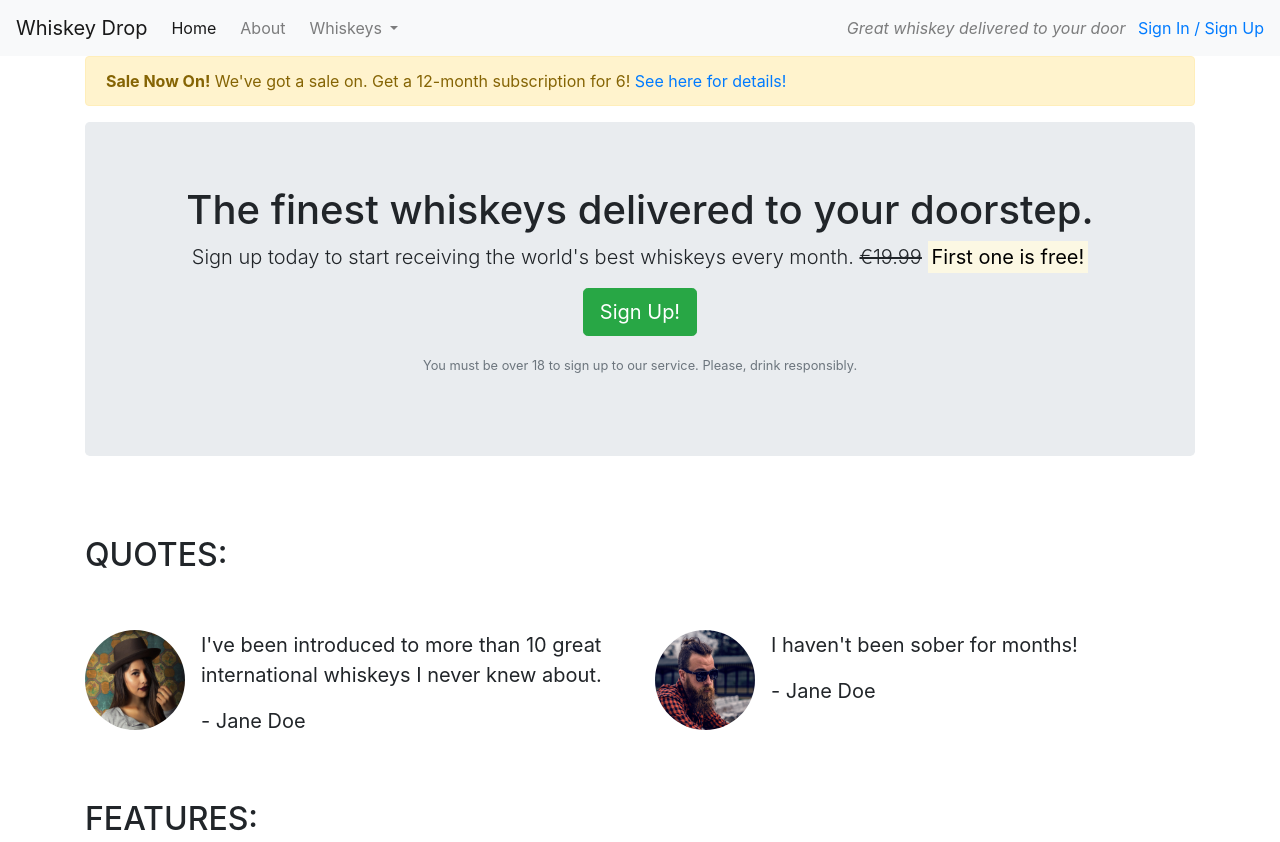
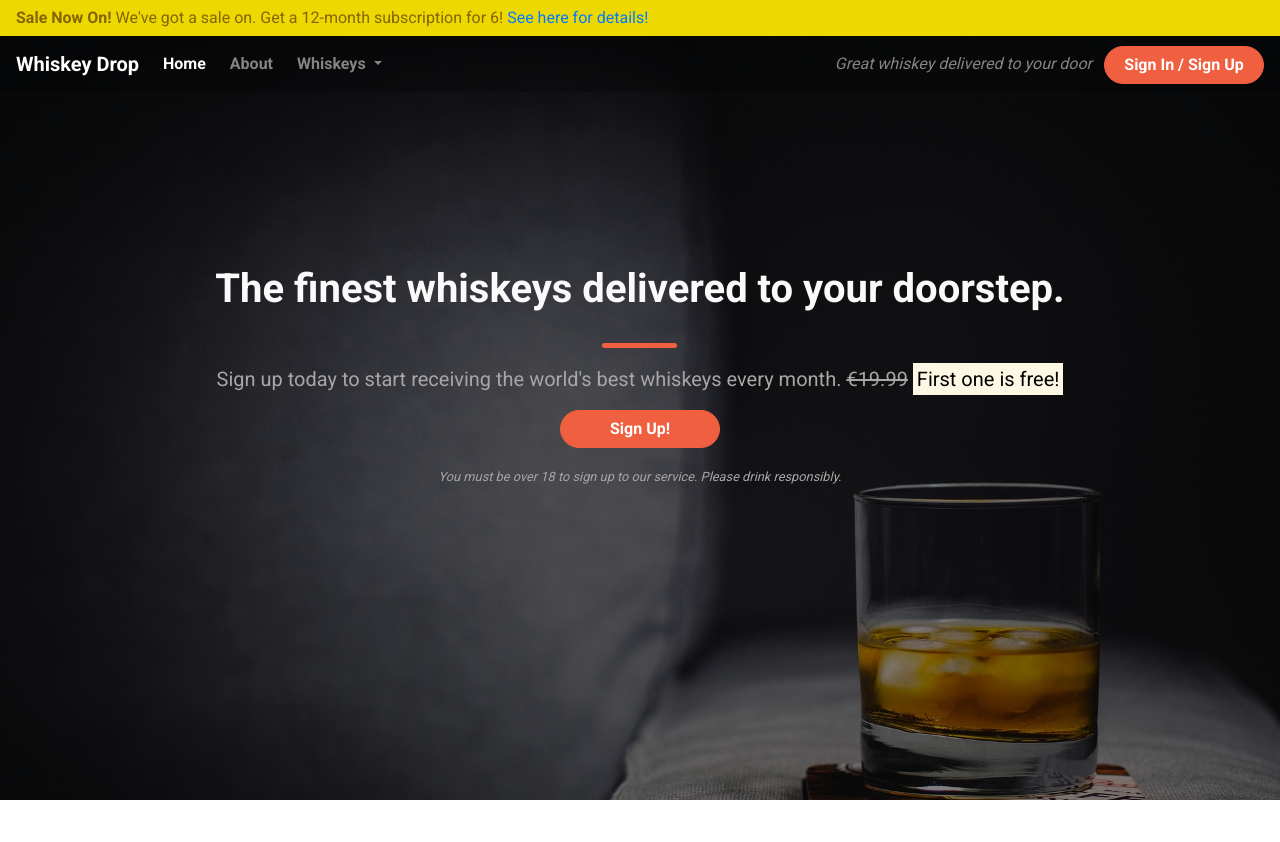
Before and after one commit to jack-brosnan/bootstrap_v4.1-walkthrough, a plain HTML site: page index.html in a window 1280 px wide. Shown: the top 842 px of the page. Drawn offline with nearby package versions, Linux system fonts and the light colour scheme.

Commit message:
Add styling to callout, navbar and alert banner

```diff
--- a/css/style.css
+++ b/css/style.css
@@ -1,21 +1,144 @@
-body {}
+body {
+    font-family: 'Roboto', sans-serif;
+}
 
-.alerts-container {
+
+
+/* Navbar */
+
+.navalert-container {
+    position: absolute;
+    top: 0;
+    left: 0;
+    padding-left: 0;
+    padding-right: 0;
+    z-index: 1;
 
 }
 
-.quotes-container {
+.navbar {
+    margin: 0;
+    border: 0;
+    width: 100%;
+    background-color: rgba(0, 0, 0, 0.25);
+}
+
+.navbar .navbar-toggler {
+    border: 0;
+}
+
+.navbar-brand {
+    font-weight: bold;
+}
+
+.navbar .navbar-nav a {
+    font-weight: bold;
+}
+
+/* Alert Container */
+
+.alert-container .col-12{
+    padding-left: 0;
+    padding-right: 0;
+    width: 100%;
+    border: 0;
 
 }
 
-.features-container {
+.site-wide-alert {
+    border-radius: 0;
+    margin-bottom: 0;
+    padding: 5px 15px;
+    background-color: #eed802;
+    border-color: #eed802;
+}
+
+.callout-container {
+    height: 100vh;
+    background: url(../images/whiskey-background.jpg) no-repeat center center fixed;
+    -webkit-background-size: cover;
+    -moz-background-size: cover;
+    -o-background-size: cover;
+    background-size: cover;
+
+    display: flex;
+    align-items: center;
+    justify-content: center;
+
+    position: relative;
+}
+
+.opaque-overlay {
+    position: absolute;
+    top: 0;
+    left: 0;
+    background-color: rgba(0, 0, 0, 0.5);
+    height: 100%;
+    width: 100%;
+}
+
+/* Block Dividers */
+
+.block-divider {
+    border: none;
+    height: 5px;
+    width: 75px;
+    border-radius: 5px;
+    background-color: #444;
 
 }
 
+.block-divider--orange {
+    background-color: #f05f40;
+}
+
+.block-divider--short {
+    width: 35px;
+}
+
+/* Jumbotron */
+
+.jumbotron {
+    background-color: transparent;
+}
+
+.jumbotron h1 {
+    color: #fafafa;
+    font-weight: bold;
+    margin-bottom: 30px;
+}
+
+.jumbotron .lead {
+    color: #a7a7a7;
+}
+
+.jumbotron small {
+    color: #a7a7a7;
+    font-style: italic;
+}
+
+/* CTA */
+
 .btn--cta {
+    font-weight: bold;
+    border-radius: 23px;
+    width: 160px;
 
 }
 
 .btn--red {
+    color: #ffffff;
+    background-color: #f05f40;
+    border-color: #f05f40;
+}
 
+.btn--red:hover {
+    background-color: #df4929;
+    border-color: #df4929;
+    color: white;
 }
+
+
+.quotes-container {}
+
+.features-container {}
--- a/index.html
+++ b/index.html
@@ -7,13 +7,35 @@
   <title>Whiskey Drop | Taste a new whiskey every month</title>
   <link rel="stylesheet" href="https://cdn.jsdelivr.net/npm/bootstrap@4.1.3/dist/css/bootstrap.min.css"
     integrity="sha384-MCw98/SFnGE8fJT3GXwEOngsV7Zt27NXFoaoApmYm81iuXoPkFOJwJ8ERdknLPMO" crossorigin="anonymous">
+  <link href="https://fonts.googleapis.com/css?family=Roboto:400,700" rel="stylesheet">
+  <link rel="stylesheet" href="css/style.css">
 
   </script>
 
 </head>
 
 <body>
-  <nav class="navbar navbar-light navbar-expand-sm bg-light">
+
+  <div class="container-fluid navalert-container">
+
+    <!-- Alert Container -->
+
+    <div class="container-fluid alert-container">
+
+      <div class="row d-none d-sm-block">
+        <div class="col-12">
+          <div class="site-wide-alert alert alert-warning">
+            <strong>Sale Now On!</strong> We've got a sale on. Get a 12-month subscription for 6! <a href="">See here
+              for
+              details!</a>
+          </div>
+        </div>
+      </div>
+    </div>
+
+      <!--./Alert Container-->
+
+      <nav class="navbar navbar-dark navbar-expand-sm">
         <a href="/" class="navbar-brand">
           Whiskey Drop</a>
 
@@ -26,8 +48,8 @@
             <li class="active nav-item mr-2"><a class="nav-link" href="/">Home</a></li>
             <li class="nav-item mr-2"><a class="nav-link" href="">About</a></li>
             <li class="nav-item dropdown">
-          <a class="nav-link dropdown-toggle" href="#" id="navbarDropdownMenuLink" role="button" data-toggle="dropdown"
-            aria-haspopup="true" aria-expanded="false">
+              <a class="nav-link dropdown-toggle" href="#" id="navbarDropdownMenuLink" role="button"
+                data-toggle="dropdown" aria-haspopup="true" aria-expanded="false">
                 Whiskeys
               </a>
               <div class="dropdown-menu" aria-labelledby="navbarDropdownMenuLink">
@@ -43,41 +65,40 @@
         </div>
         <div class="d-none d-md-block">
           <p class="navbar-text my-auto mr-2"><i>Great whiskey delivered to your door</i></p>
-      <a href="/login">Sign In / Sign Up</a>
+          <a href="/login" class="btn btn--cta btn--red">Sign In / Sign Up</a>
         </div>
+
       </nav>
-  <div class="container">
+    </div>
 
-    <div class="row d-none d-sm-block">
+
+    <div class="container-fluid callout-container">
+      <!-- Callout -->
+      <div class="opaque-overlay">&nbsp;</div>
+      <div class="row">
         <div class="col-12">
-        <div class="alert alert-warning">
-          <strong>Sale Now On!</strong> We've got a sale on. Get a 12-month subscription for 6! <a href="">See here for
-            details!</a>
+          <section class="callout jumbotron text-center">
+            <h1 class="jumbotron-header">The finest whiskeys delivered to your doorstep.</h1>
+            <hr class="block-divider block-divider--orange">
+            <p class="lead">Sign up today to start receiving the world's best whiskeys every month.
+              <s class="d-none d-sm-inline">€19.99</s>
+              <span class="d-inline d-sm-none"><br></span>
+              <strong><mark>First one is free!</mark></strong></p>
+            <p><button class="btn btn--cta btn--red" data-toggle="modal" data-target="#signUpModal">Sign Up!</button>
+            </p>
+            <p class="text-muted"><small>You must be over 18 to sign up to our service. Please drink
+                responsibly.</small>
+            </p>
+          </section>
         </div>
       </div>
     </div>
 
-    <!-- Callout -->
+    <!-- /.callout -->
 
-    <div class="row">
-      <div class="col-12">
-        <section class="callout jumbotron text-center">
-          <h1>The finest whiskeys delivered to your doorstep.</h1>
-          <p class="lead">Sign up today to start receiving the world's best whiskeys every month.
-            <s class="d-none d-sm-inline">€19.99</s>
-            <span class="d-inline d-sm-none"><br></span>
-            <strong><mark>First one is free!</mark></strong></p>
-          <p><button class="btn btn-lg btn-success" data-toggle="modal" data-target="#signUpModal">Sign Up!</button></p>
-          <p class="text-muted"><small>You must be over 18 to sign up to our service. Please, drink responsibly.</small>
-          </p>
-        </section>
-      </div>
-    </div>
-    <!-- /.callout -->
-  </div>
 
     <!-- Quotes -->
-   <div class="container">
+    <div class="container quotes-container">
 
       <section class="quotes">
         <div class="row">
@@ -119,7 +140,7 @@
       <!-- /.quotes -->
     </div>
     <!-- Features -->
-  <div class="container">
+    <div class="container features-container">
       <section class="features">
         <div class="row">
           <div class="col-12 my-5">
```
Also changed, not shown: images/whiskey-background.jpg (added). Lines whose indentation alone changed are shown as unchanged.
